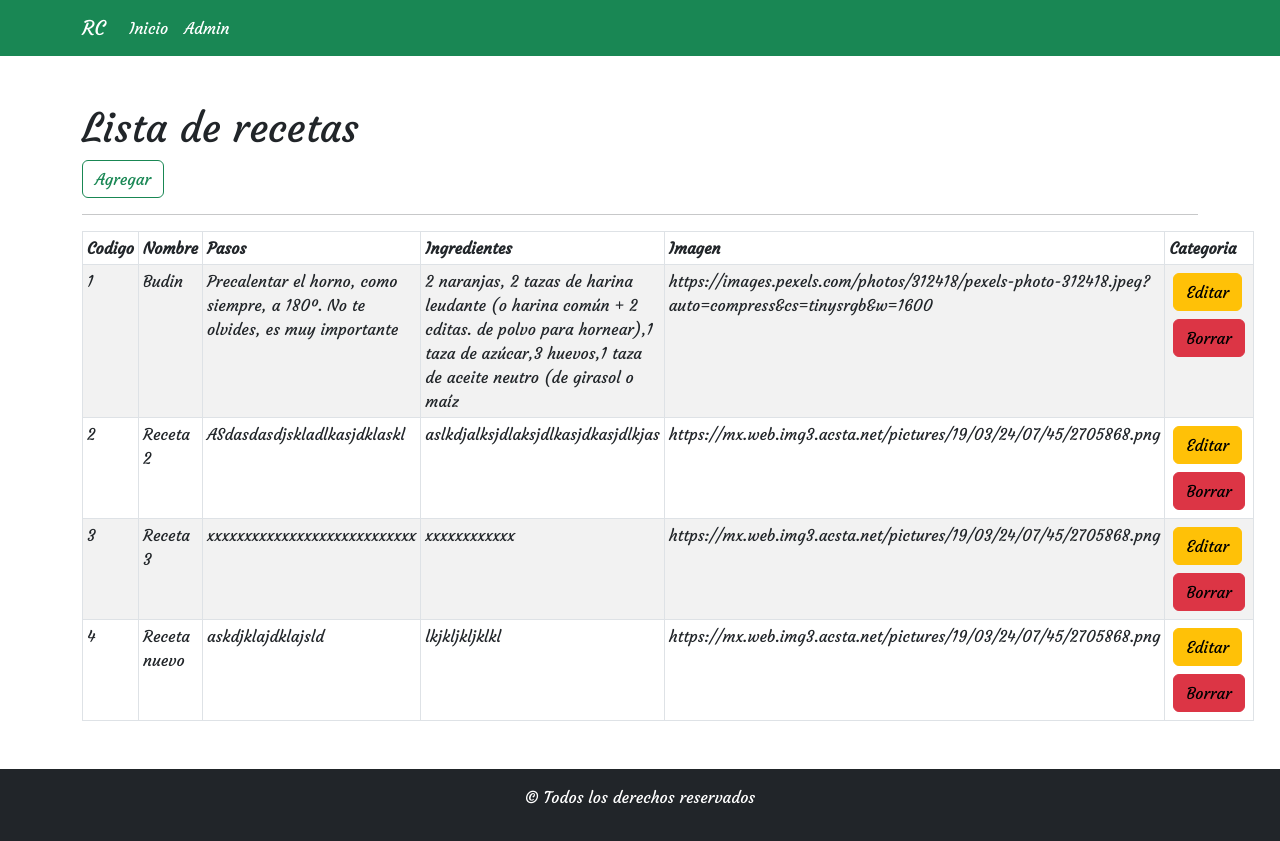
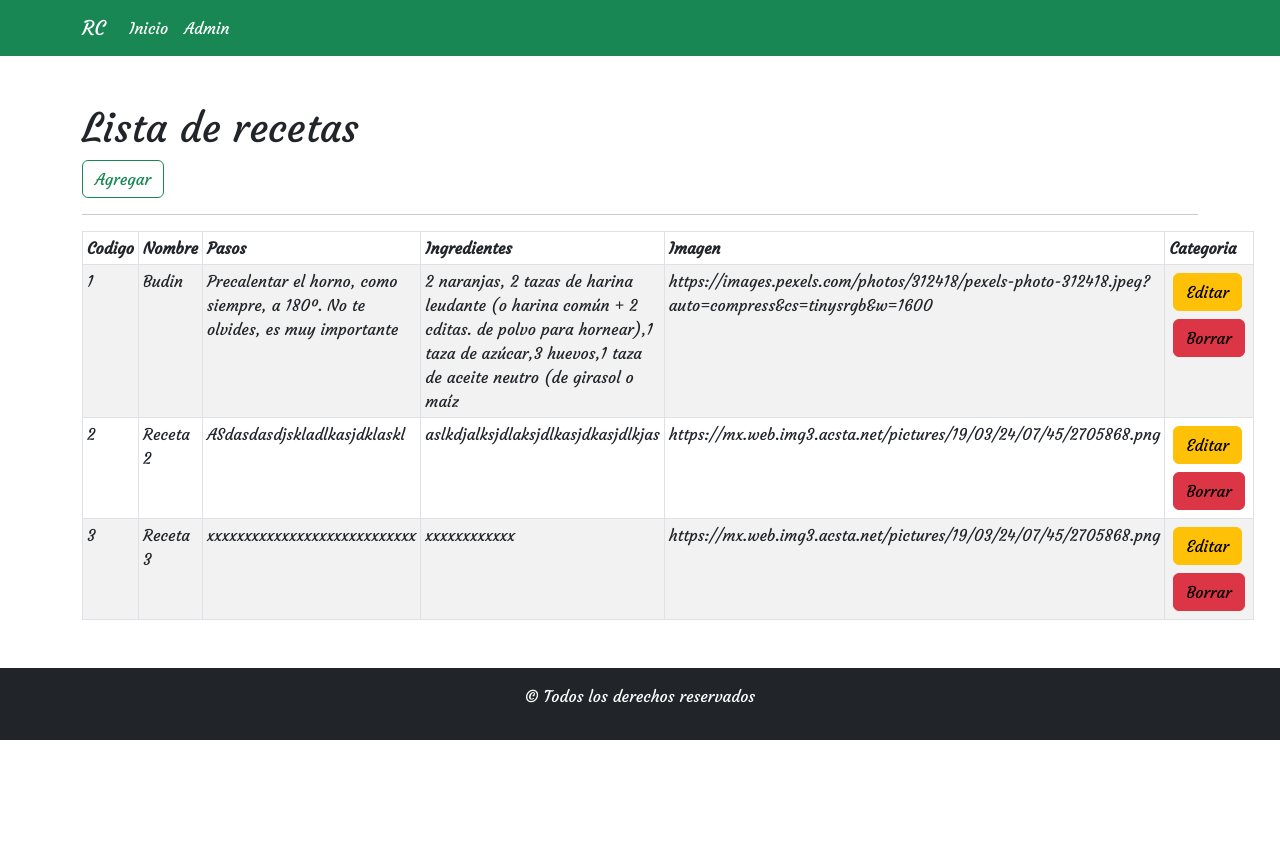
Before and after one commit to Alvaro-Gendo/TP1ReactEj14, a React (Create React App) app: page /administrador in a window 1280 px wide. After the commit the page ends 800 px from the top, so only its background shows below. Built offline with nearby package versions, Linux system fonts and the light colour scheme; data requests are answered from the project's data file.

Commit message:
corregui dos bucles dentro de useEffect

```diff
--- a/db.json
+++ b/db.json
@@ -20,13 +20,6 @@
       "ingredientes": "xxxxxxxxxxxx",
       "imagen": "https://mx.web.img3.acsta.net/pictures/19/03/24/07/45/2705868.png",
       "id": 3
-    },
-    {
-      "titulo": "Receta nuevo",
-      "pasos": "askdjklajdklajsld",
-      "ingredientes": "lkjkljkljklkl",
-      "imagen": "https://mx.web.img3.acsta.net/pictures/19/03/24/07/45/2705868.png",
-      "id": 4
     }
   ]
 }
--- a/src/components/views/Admin.jsx
+++ b/src/components/views/Admin.jsx
@@ -11,7 +11,7 @@ const Admin = () => {
         consultaAPI().then((respuesta)=>{
             setReceta(respuesta)
         })
-    });
+    },[]);
 
   return (
     <Container className="my-5">
--- a/src/components/views/DetalleReceta.jsx
+++ b/src/components/views/DetalleReceta.jsx
@@ -16,7 +16,7 @@ const DetalleProducto = () => {
         Swal.fire("Ocurrio un error", "Vuelva a intentarlo", "error");
       }
     });
-  });
+  },[]);
 
   return (
     <Container className="mt-3">
```
